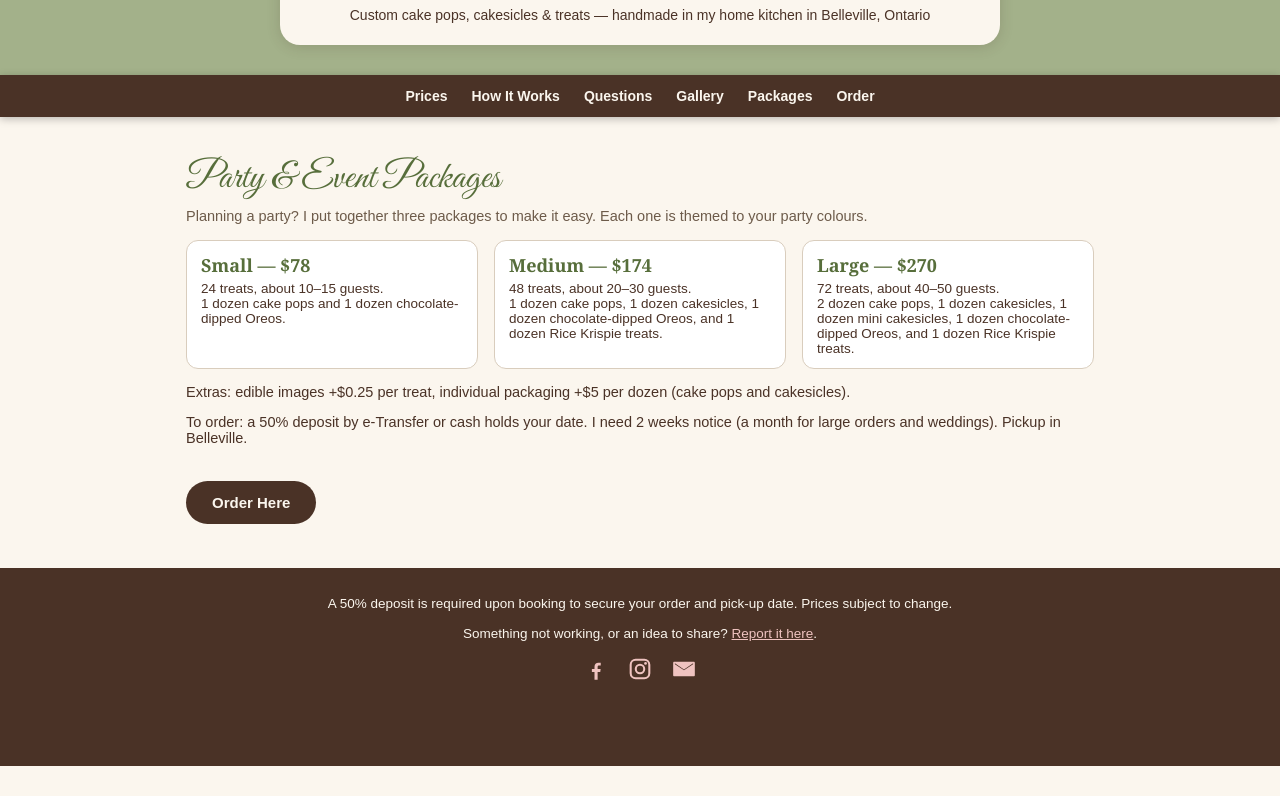
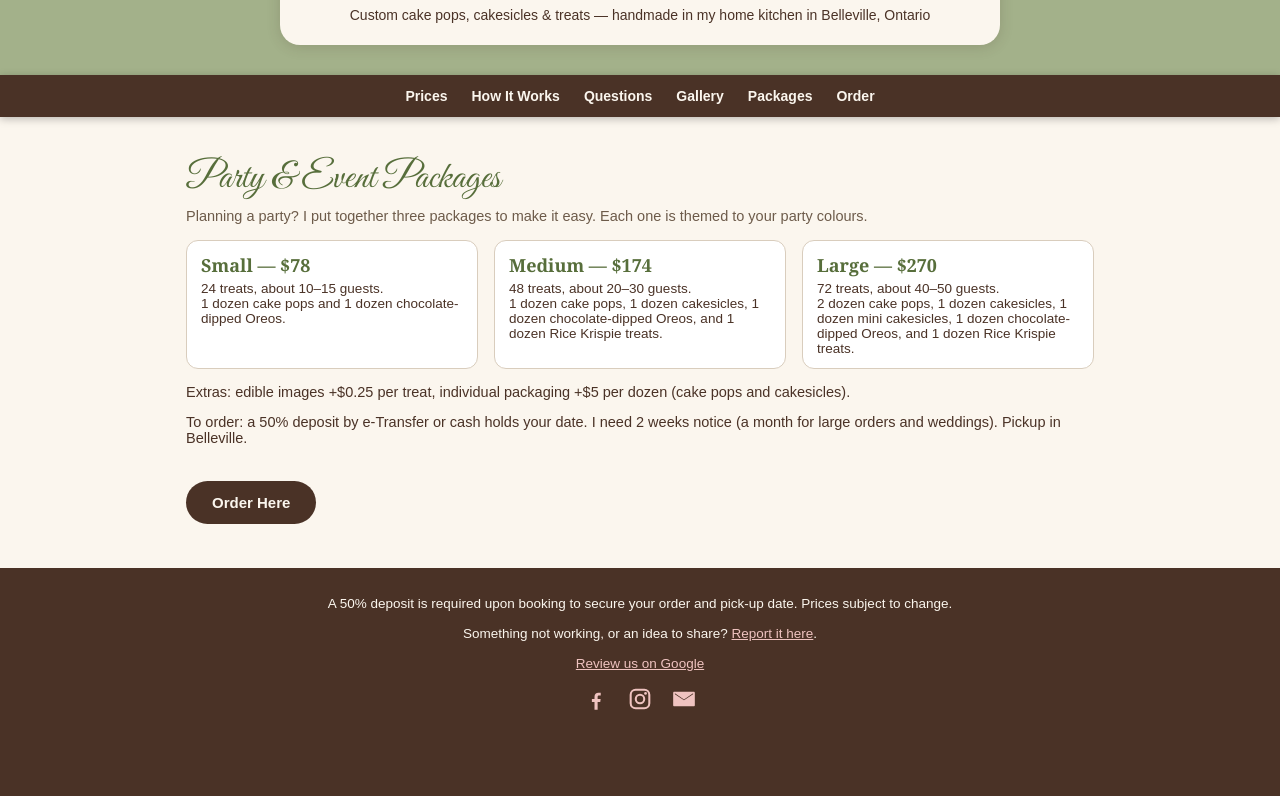
Before and after one commit to GuitaristCam/stars-sweet-treats, a plain HTML site: page packages.html in a window 1280 px wide. Shown: the part 287-1083 px from the top of the page. Before the commit the page ends 1053 px from the top, so only its background shows below. Drawn offline with Linux system fonts and the light colour scheme.

Commit message:
Add Google review link

```diff
--- a/packages.html
+++ b/packages.html
@@ -230,7 +230,7 @@ h2{scroll-margin-top:60px}
 </div>
 <footer id="sitefoot">
 A 50% deposit is required upon booking to secure your order and pick-up date. Prices subject to change.<br><br>
-Something not working, or an idea to share? <a href="https://docs.google.com/forms/d/e/1FAIpQLSfVasP0glBzNcwVCLlRUlzV1ljrzwC24i2QLg3Y-18mfa_1fQ/viewform" target="_blank" rel="noopener">Report it here</a>.<br><br>
+Something not working, or an idea to share? <a href="https://docs.google.com/forms/d/e/1FAIpQLSfVasP0glBzNcwVCLlRUlzV1ljrzwC24i2QLg3Y-18mfa_1fQ/viewform" target="_blank" rel="noopener">Report it here</a>.<br><br><a href="https://g.page/r/CVwy4n0jC5qwEBM/review" target="_blank" rel="noopener">Review us on Google</a><br><br>
 <a class="soc" href="https://www.facebook.com/StarsSweets2026" target="_blank" rel="noopener" aria-label="Facebook — @StarsSweets2026" title="Facebook — @StarsSweets2026"><svg viewBox="0 0 24 24" width="26" height="26" fill="currentColor" aria-hidden="true"><path d="M13.5 21.9v-7.2h2.42l.36-2.8H13.5V10.1c0-.81.23-1.36 1.39-1.36h1.49V6.23c-.26-.03-1.14-.11-2.16-.11-2.14 0-3.6 1.3-3.6 3.7v2.08H8.2v2.8h2.42v7.2a10 10 0 0 0 2.88 0z"/></svg></a><a class="soc" href="https://www.instagram.com/starssweets26" target="_blank" rel="noopener" aria-label="Instagram — @starssweets26" title="Instagram — @starssweets26"><svg viewBox="0 0 24 24" width="26" height="26" fill="none" stroke="currentColor" stroke-width="1.9" aria-hidden="true"><rect x="3.4" y="3.4" width="17.2" height="17.2" rx="4.6"/><circle cx="12" cy="12" r="3.9"/><circle cx="17.1" cy="6.9" r="1.25" fill="currentColor" stroke="none"/></svg></a><a class="soc" href="mailto:Starssweets26@gmail.com" aria-label="Email — Starssweets26@gmail.com" title="Email — Starssweets26@gmail.com"><svg viewBox="0 0 24 24" width="26" height="26" fill="currentColor" aria-hidden="true"><path d="M3 5.2h18c.55 0 1 .45 1 1v11.6c0 .55-.45 1-1 1H3c-.55 0-1-.45-1-1V6.2c0-.55.45-1 1-1zm9 7.35L3.6 6.7v.95L12 13.1l8.4-5.45V6.7z"/></svg></a>
 </footer>
 <a class="floatbtn" id="floatBtn" href="https://form.jotform.com/263046130087047">Order Here</a>
```
